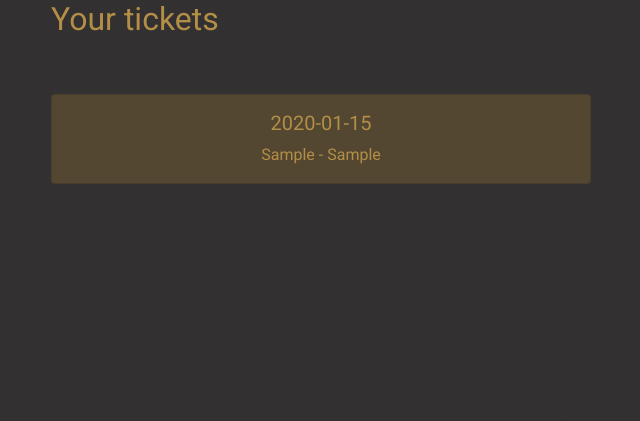
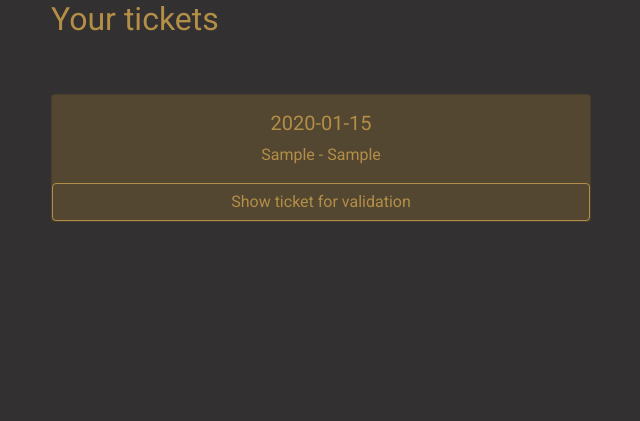
Before and after one commit to emilgab/norwegian-rails, a Flask app: page /show_tickets in a window 1280 px wide. Shown: the part 99-520 px from the top of the page, without its empty margins (34-674 px from the left). Run offline with Flask 2, Linux system fonts and the light colour scheme; a user stored in the database is signed in; tables that the repository leaves empty hold one stand-in row (values such as "Sample post"); some libraries are stand-ins or nearby versions.

Commit message:
Edited the show ticket page - Added a button on each ticket that will display its entirety. - Added styling to the module that will be displayed when showing the ticket. - Small fix to the icon showing a person in a wheelchair.

```diff
--- a/app/models.py
+++ b/app/models.py
@@ -27,6 +27,7 @@ class Ticket(db.Model):
     id = db.Column(db.Integer, primary_key=True)
     userid = db.Column(db.String, unique=False)
     username = db.Column(db.String, unique=False)
+    fullname = db.Column(db.String, unique=False)
     start_station = db.Column(db.String, unique=False)
     end_station = db.Column(db.String, unique=False)
     date = db.Column(db.String, unique=False)
--- a/app/static/css/main.css
+++ b/app/static/css/main.css
@@ -81,3 +81,16 @@ form .custom-form, form .custom-form:focus {
   top: 0;
   left: 0;
 }
+
+.modal-content {
+  background-color: rgba(50,48,49,1);
+  border: 2px solid #b38e47;
+}
+
+.modal-header {
+  border-bottom: 2px solid #b38e47;
+}
+
+.modal-footer {
+  border-top: 2px solid #b38e47;
+}
--- a/app/templates/show_tickets.html
+++ b/app/templates/show_tickets.html
@@ -19,10 +19,93 @@
       <div class="card">
         <h5 class="mt-3">{{ticket.date}}</h5>
         <p>{{ticket.start_station}} - {{ticket.end_station}}</p>
+        <button type="button" class="btn btn-primary" data-toggle="modal" data-target="#ticketSerial{{ticket.ticket_serial}}">
+          Show ticket for validation
+        </button>
       </div>
     </div>
     {% endfor %}
   </div>
   {% endif %}
 </div>
+{% for ticket in tickets %}
+<div class="modal fade" id="ticketSerial{{ticket.ticket_serial}}" tabindex="-1" role="dialog" aria-labelledby="exampleModalLabel" aria-hidden="true">
+  <div class="modal-dialog" role="document">
+    <div class="modal-content">
+      <div class="modal-header">
+        <h5 class="modal-title" id="exampleModalLabel" align="center">{{ticket.start_station}} - {{ticket.end_station}}</h5>
+        <button type="button" class="close" data-dismiss="modal" aria-label="Close">
+          <span aria-hidden="true" style="color:#b38e47;">&times;</span>
+        </button>
+      </div>
+      <div class="modal-body">
+        <div class="row">
+          <div class="col-4">
+            <p style="font-size:12px;">Date:<br><strong>{{ticket.date}}</strong></p>
+          </div>
+          <div class="col-4">
+            <p style="font-size:12px;">Traveler:<br><strong>{{ticket.fullname}}</strong></p>
+          </div>
+          <div class="col-4">
+            <p style="font-size:12px;">Number of travelers:<br><strong>{{ticket.passengers}}</strong></p>
+          </div>
+        </div>
+        <p>Seat reservation:</p>
+        <div class="row">
+          <div class="col-12" align="center">
+            {% if ticket.seat_reservation == "None" %}
+            <img src="{{url_for('static',filename='img/icons/none.png')}}" alt="" style="width:50px;">
+            <p class="mt-2">No reservation</p>
+            {% endif %}
+            {% if ticket.seat_reservation == "Wheelchair space" %}
+            <img src="{{url_for('static',filename='img/icons/hc.png')}}" alt="" style="width:50px;">
+            <p class="mt-2">Wheelchair space</p>
+            {% endif %}
+            {% if ticket.seat_reservation == "Comfort cart seat" %}
+            <img src="{{url_for('static',filename='img/icons/comfort.png')}}" alt="" style="width:50px;">
+            <p class="mt-2">Comfort cart seat</p>
+            {% endif %}
+            {% if ticket.seat_reservation == "Sleeping Quarters" %}
+            <img src="{{url_for('static',filename='img/icons/sleep.png')}}" alt="" style="width:50px;">
+            <p class="mt-2">Sleep Quarters</p>
+            {% endif %}
+          </div>
+        </div>
+        <p>Additional services:</p>
+        <div class="row">
+          <div class="col-3" align="center">
+            {% if "Chicken" in ticket.add_ons %}
+            <img src="{{url_for('static',filename='img/icons/chicken.png')}}" alt="" style="width:50px;">
+            <p class="mt-2">Food: Chicken</p>
+            {% endif %}
+          </div>
+          <div class="col-3" align="center">
+            {% if "Fish" in ticket.add_ons %}
+            <img src="{{url_for('static',filename='img/icons/fish.png')}}" alt="" style="width:50px;">
+            <p class="mt-2">Food: Fish</p>
+            {% endif %}
+          </div>
+          <div class="col-3" align="center">
+            {% if "dog" in ticket.add_ons %}
+            <img src="{{url_for('static',filename='img/icons/dog.png')}}" alt="" style="width:50px;">
+            <p class="mt-2">Brings a dog</p>
+            {% endif %}
+          </div>
+          <div class="col-3" align="center">
+            {% if "ski" in ticket.add_ons %}
+            <img src="{{url_for('static',filename='img/icons/skis.png')}}" alt="" style="width:50px;">
+            <p class="mt-2">Brings skis</p>
+            {% endif %}
+          </div>
+        </div>
+      </div>
+      <div class="modal-footer">
+        <button type="button" class="btn btn-secondary btn-block" data-dismiss="modal">Close</button>
+        <button type="button" class="btn btn-warning btn-block">Edit ticket</button>
+        <button type="button" class="btn btn-danger btn-block">Cancel ticket</button>
+      </div>
+    </div>
+  </div>
+</div>
+{% endfor %}
 {% endblock %}
--- a/app/templates/ticket_confirmation.html
+++ b/app/templates/ticket_confirmation.html
@@ -27,7 +27,6 @@
           <li class="mb-3">Additional services: {{session["ticket_info"]["add_ons"]}}</li>
           {% endif %}
           <li>Ticket serial: {{session["ticket_info"]["ticket_serial"]}}</li>
-
         </ul>
       </p>
     </div>
--- a/app/views.py
+++ b/app/views.py
@@ -23,6 +23,7 @@ def homepage():
         return redirect(url_for('access_site'))
 
 @app.route('/purchase', methods=['GET','POST'])
+@login_required
 def purchase():
     if session.get('access_granted') == True:
         form = PurchaseTicket()
@@ -32,11 +33,6 @@ def purchase():
                 now = datetime.now()
                 ticket_serial = str(randint(100,999)) + str(now.strftime("%Y%m%d%m%s")) + str(randint(100,999))
                 ticket_info["ticket_serial"] = ticket_serial
-                userid = str(current_user.id)
-                username = current_user.username
-                ticket_info["username"] = username
-                fullname = current_user.fullname
-                ticket_info["fullname"] = fullname
                 start_station = form.start_station.data
                 ticket_info["start_station"] = start_station
                 end_station = form.end_station.data
@@ -49,6 +45,11 @@ def purchase():
                 ticket_info["seat_reservation"] = seat_reservation
                 add_ons = ", ".join(form.add_ons.data)
                 ticket_info["add_ons"] = add_ons
+                userid = str(current_user.id)
+                username = current_user.username
+                ticket_info["username"] = username
+                fullname = current_user.fullname
+                ticket_info["fullname"] = fullname
                 new_ticket = Ticket(userid=userid,username=username,fullname=fullname,start_station=start_station,
                                     end_station=end_station,date=date,passengers=passengers,
                                     seat_reservation=seat_reservation,add_ons=add_ons, ticket_serial=ticket_serial)
```
Also changed, not shown: app/static/img/icons/hc.png.
